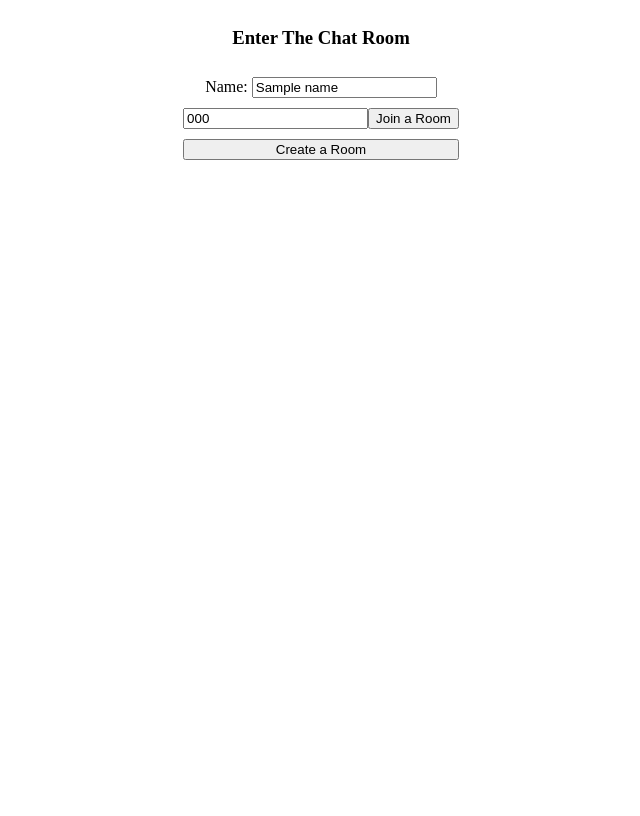
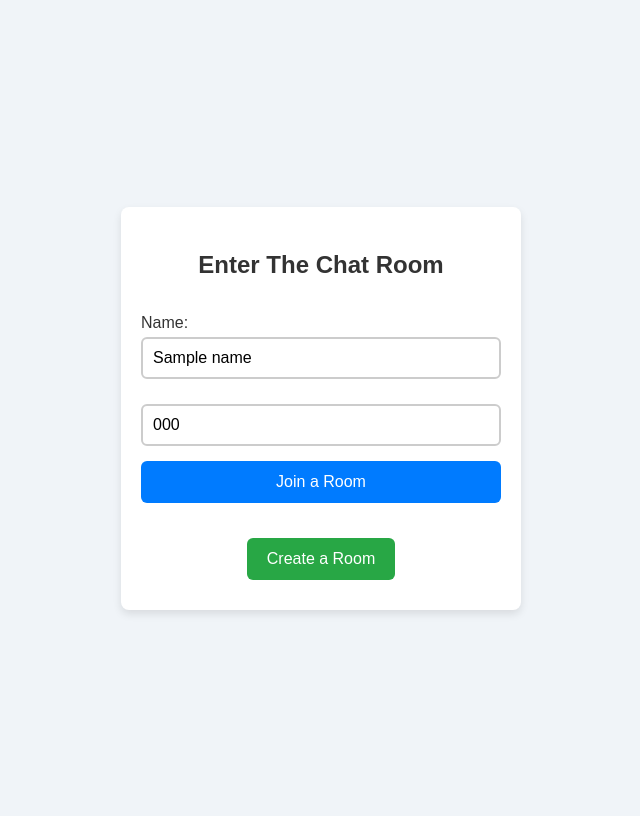
Before and after one commit to Yaman-kumarsahu/DevOpsProj, a Flask app: template templates/home.html in a window 1280 px wide. Shown: the whole page, without its empty margins (319-959 px from the left). Before the commit the page ends 160 px from the top, so only its background shows below. Run offline with Flask 3, Linux system fonts and the light colour scheme; the template is opened without the code that fills it: most values are stand-ins (such as "Sample title", 1, 10 or a date in 2020); parts of the project's set-up code (start-up, migrations or seed data) failed here and were passed over; some libraries are stand-ins or nearby versions.

Commit message:
added css (#25)
Co-authored-by: i529015 <yaman.kumar.sahu@sap.com>

```diff
--- a/static/css/style.css
+++ b/static/css/style.css
@@ -1,69 +1,182 @@
+/* Global Styles */
+* {
+  box-sizing: border-box;
+}
+
+body {
+  font-family: 'Arial', sans-serif;
+  background-color: #f0f4f8;
+  color: #333;
+}
+
+/* Content Wrapper */
 .content {
   display: flex;
+  flex-direction: column;
+  justify-content: center;
   align-items: center;
-    justify-content: center;
+  min-height: 100vh;
 }
 
+/* Form Styling */
 .buttons {
+  background-color: white;
+  padding: 20px;
+  border-radius: 8px;
+  box-shadow: 0 4px 8px rgba(0, 0, 0, 0.1);
+  width: 100%;
+  max-width: 400px;
   display: flex;
   flex-direction: column;
   align-items: center;
-    justify-content: center;
-    gap: 10px;
+  gap: 15px;
+}
+
+.buttons h3 {
+  margin-bottom: 20px;
+  font-size: 24px;
+  font-weight: 600;
+}
+
+input[type="text"] {
+  width: 100%;
+  padding: 10px;
+  font-size: 16px;
+  border: 2px solid #ccc;
+  border-radius: 6px;
+  margin: 5px 0;
+}
+
+button {
+  background-color: #007bff;
+  color: white;
+  padding: 12px 20px;
+  border: none;
+  border-radius: 6px;
+  font-size: 16px;
+  cursor: pointer;
+  transition: background-color 0.3s ease;
+  margin: 10px 0;
+}
+
+button:hover {
+  background-color: #0056b3;
+}
+
+.create-btn {
+  background-color: #28a745;
+}
+
+.create-btn:hover {
+  background-color: #218838;
 }
 
 .join {
   display: flex;
-    flex-direction: row;
+  flex-direction: column;
   width: 100%;
 }
 
-  .create-btn {
-    width: 100%;
+/* Error Styling */
+ul {
+  margin-top: 10px;
+  color: red;
+  font-size: 14px;
+  list-style: none;
 }
 
+/* Message Box */
 .message-box {
-    border-color: black;
-    border-width: 2px;
-    border-style: solid;
-    border-radius: 10px;
-    background-color: whitesmoke;
-    height: 80vh;
   display: flex;
   flex-direction: column;
-    width: 80vw;
-    align-items: stretch;
+  justify-content: space-between;
+  background-color: #ffffff;
+  border: 1px solid #ddd;
+  border-radius: 8px;
+  box-shadow: 0 4px 8px rgba(0, 0, 0, 0.1);
+  width: 90vw;
+  max-width: 600px;
+  min-height: 60vh;
+  margin-top: 20px;
 }
 
 .messages {
-    overflow-y: scroll;
-    flex: 1;
-    width: 100%;
+  flex-grow: 1;
+  overflow-y: auto;
+  padding: 15px;
+  background-color: #f9f9f9;
+  border-bottom: 1px solid #ddd;
 }
 
 .inputs {
+  display: flex;
   padding: 10px;
-    display: flex;
-  }
-
-  h2 {
-    text-align: center;
+  background-color: #f1f1f1;
 }
 
 #message {
-    flex: 1;
+  flex-grow: 1;
+  padding: 10px;
+  font-size: 16px;
+  border-radius: 6px;
+  border: 1px solid #ddd;
+  margin-right: 10px;
 }
 
+#send-btn {
+  background-color: #007bff;
+  color: white;
+  padding: 12px 20px;
+  border-radius: 6px;
+  font-size: 16px;
+  cursor: pointer;
+  border: none;
+  transition: background-color 0.3s ease;
+}
+
+#send-btn:hover {
+  background-color: #0056b3;
+}
+
+/* Message Styling */
 .text {
+  padding: 10px;
   display: flex;
-    flex-direction: row;
-    align-items: center;
-    justify-content: space-between;
-    padding-left: 10px;
-    padding-right: 10px;
+  flex-direction: column;
+  gap: 5px;
+}
+
+.text span {
+  display: block;
+}
+
+.text strong {
+  color: #007bff;
 }
 
 .muted {
-    font-size: 10px;
-    color: darkgray;
+  font-size: 12px;
+  color: #888;
+  margin-top: 5px;
 }
+
+/* Responsive Design */
+@media (max-width: 600px) {
+  .message-box {
+    width: 100vw;
+    height: 80vh;
+  }
+
+  .buttons {
+    width: 90%;
+    max-width: none;
+  }
+
+  input[type="text"] {
+    font-size: 14px;
+  }
+
+  button {
+    font-size: 14px;
+  }
+}
--- a/templates/home.html
+++ b/templates/home.html
@@ -1,7 +1,7 @@
 {% extends 'base.html' %} {% block content %}
 <form method="post" class="buttons">
   <h3>Enter The Chat Room</h3>
-  <div>
+  <div class="join">
     <label>Name:</label>
     <input
       type="text"
--- a/templates/room.html
+++ b/templates/room.html
@@ -1,6 +1,6 @@
 {% extends 'base.html' %} {% block content %}
 <div class="message-box">
-  <h2>Chat Room: {{code}}</h2>
+  <h2 style="padding: 10px;">Chat Room: {{code}}</h2>
   <div class="messages" id="messages"></div>
   <div class="inputs">
     <input
```
Also changed, not shown: 1 other file. Lines whose indentation alone changed are shown as unchanged.
